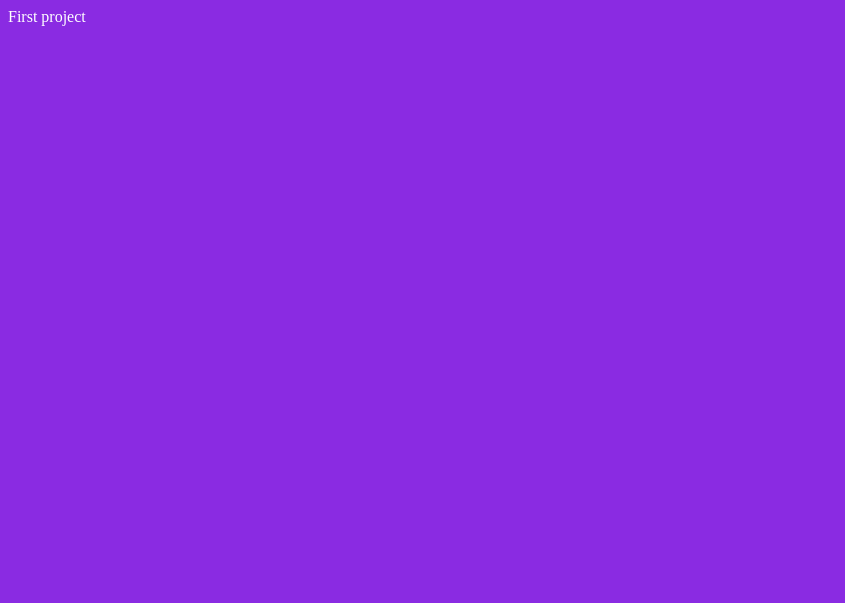
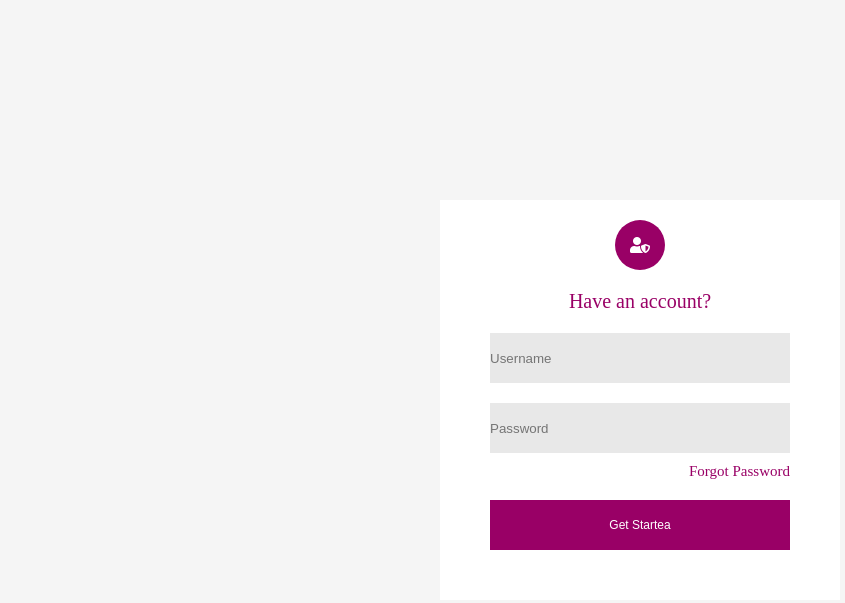
Before and after one commit to sonndps17422/first-project, a plain HTML site: page index.html in a window 1280 px wide. Shown: the whole page, without its empty margins (0-845 px from the left). Drawn offline with Linux system fonts and the light colour scheme.

Commit message:
upload file

```diff
--- a/index.html
+++ b/index.html
@@ -4,10 +4,20 @@
     <meta charset="UTF-8">
     <meta http-equiv="X-UA-Compatible" content="IE=edge">
     <meta name="viewport" content="width=device-width, initial-scale=1.0">
+    <link rel="stylesheet" href="https://pro.fontawesome.com/releases/v5.10.0/css/all.css" integrity="sha384-AYmEC3Yw5cVb3ZcuHtOA93w35dYTsvhLPVnYs9eStHfGJvOvKxVfELGroGkvsg+p" crossorigin="anonymous"/>
     <link rel="stylesheet" href="style.css">
     <title>Document</title>
 </head>
 <body>
-    First project
+    <div class="row">
+        <div class="col">
+            <i class="fas fa-user-shield"></i>
+            <p>Have an account?</p>
+            <input type="text" placeholder="Username">
+            <input type="password" placeholder="Password">
+            <p class="forgot"> Forgot Password</p>
+            <button>Get Startea</button>
+        </div>
+    </div>
 </body>
 </html>
--- a/style.css
+++ b/style.css
@@ -1,4 +1,58 @@
-body {
-    background-color: blueviolet;
-    color: white;
+* {
+    margin: 0;
+    padding: 0;
 }
+.row {
+    width: 100%;
+    height: 100vh;
+    background-color: whitesmoke;
+    display: flex;
+}
+.col {
+    width: 400px;
+    height: 400px;
+    background-color:#fff;
+    text-align: center;
+    margin: auto;
+}
+.fas {
+    width: 50px;
+    height: 50px;
+    border-radius: 100%;
+    background-color: #990066;
+    margin: 20px auto;
+    display: flex;
+    align-items: center;
+    justify-content: center;
+    color: #fff;
+}
+p {
+    color:#990066;
+    font-size: 20px;
+    font-weight: 500
+}
+input {
+    width: 300px;
+    height: 50px;
+    margin-top: 20px;
+    border: none;
+    outline: none;
+    background: #E8E8E8;
+}
+.forgot {
+    font-size: 15px;
+    float: right;
+    padding-right: 50px;
+    margin-top: 10px;
+}
+button {
+    width: 300px;
+    height: 50px;
+    margin-top: 20px;
+    background: #990066;
+    color: #fff;
+    font-size: 12px;
+    font-weight: 500;
+    border: none;
+    outline: none;
+}
```
